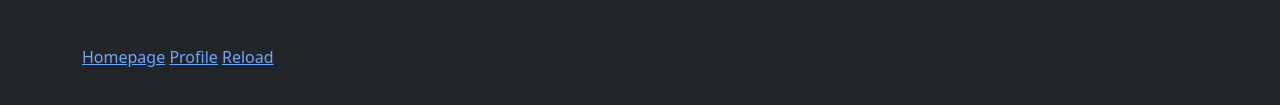
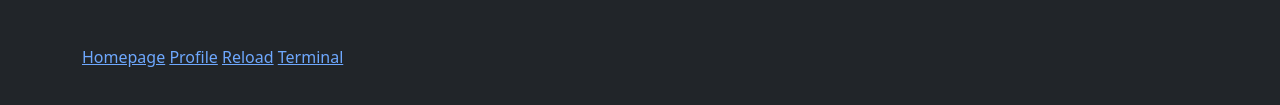
Before and after one commit to OpenChatRoom/OpenChatRoom-Client, a plain HTML site: page src/index.html in a window 1280 px wide. Shown: the part 513-618 px from the top of the page. Drawn offline with nearby package versions, Linux system fonts and the light colour scheme; no server answers.

Commit message:
Add link to terminal

```diff
--- a/src/index.html
+++ b/src/index.html
@@ -34,6 +34,7 @@
         <a href="https://connor33341.github.io">Homepage</a>
         <a href="https://github.com/connor33341">Profile</a>
         <a href="/src/index.html" onclick="location.reload()">Reload</a>
+        <a href="terminal.html">Terminal</a>
 
     </div>
 
```
